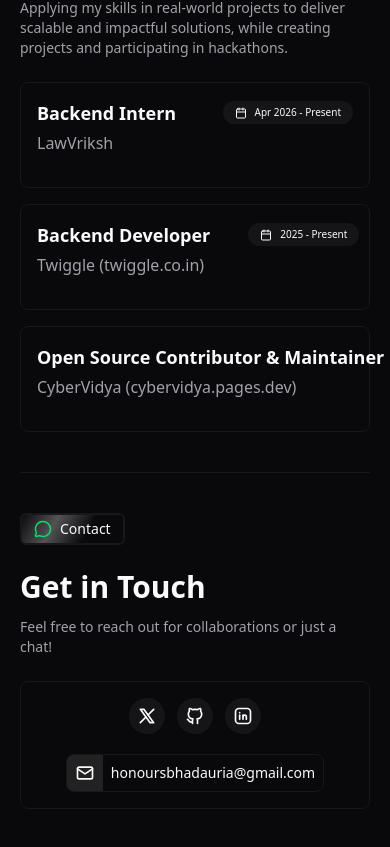
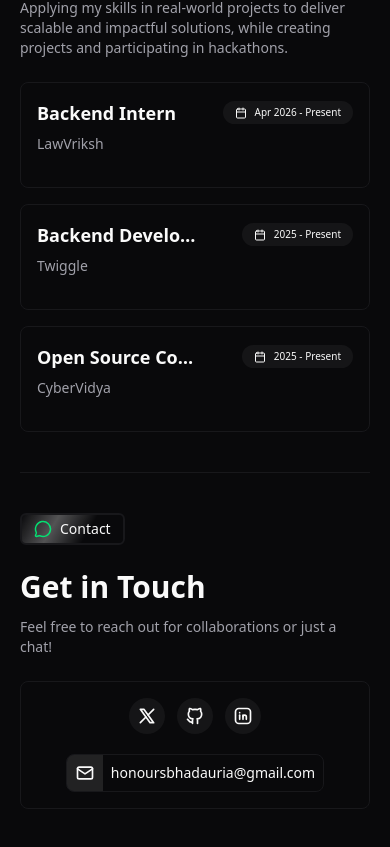
Before and after one commit to honoursbhaduria/port_home, a Next.js app: page / in a window 390 px wide. Shown: the part 3732-4579 px from the top of the page. Built offline with nearby package versions, Linux system fonts and the light colour scheme.

Commit message:
fix: resolve experience overflow and update company links

```diff
--- a/src/components/ExperienceCard.tsx
+++ b/src/components/ExperienceCard.tsx
@@ -1,9 +1,10 @@
 "use client";
-import { Calendar, ChevronRight } from "lucide-react";
+import { Calendar, ChevronRight, ExternalLink } from "lucide-react";
 import React from "react";
 import SkillsBadge from "./SkillsBadge";
 import { ExperienceType } from "@/types";
 import { motion, AnimatePresence } from "framer-motion";
+import Link from "next/link";
 
 export default function ExperienceCard({
   experience,
@@ -17,19 +18,19 @@
       className="p-4 border border-zinc-900 rounded-md cursor-pointer group hover:border-zinc-800 transition duration-300"
       onClick={() => setExpanded((cur) => !cur)}
     >
-      <div className="flex items-center justify-between gap-4  ">
-        <div className="flex items-center gap-1 text-nowrap">
-          <h4 className="text-lg font-semibold">{experience.title}</h4>
+      <div className="flex items-center justify-between gap-4">
+        <div className="flex items-center gap-1 min-w-0">
+          <h4 className="text-lg font-semibold truncate">{experience.title}</h4>
           <ChevronRight
             size={18}
             strokeWidth={3}
-            className={`opacity-0 group-hover:opacity-90 transition duration-300 ${
+            className={`flex-shrink-0 opacity-0 group-hover:opacity-90 transition duration-300 ${
               expanded ? "rotate-90" : ""
             }`}
           />
         </div>
 
-        <div className="px-3 py-1 rounded-full bg-white/5 text-[10px] md:text-xs font-medium flex items-center gap-2 text-nowrap">
+        <div className="flex-shrink-0 px-3 py-1 rounded-full bg-white/5 text-[10px] md:text-xs font-medium flex items-center gap-2 text-nowrap">
           <Calendar className="size-3 md:size-3.5" />
           <p>{experience.duration}</p>
         </div>
@@ -37,7 +38,19 @@
 
       <div className="mt-1">
         {experience.company && (
-          <p className={` text-secondaryText `}>{experience.company}</p>
+          experience.companyLink ? (
+            <Link
+              href={experience.companyLink}
+              target="_blank"
+              onClick={(e) => e.stopPropagation()}
+              className="inline-flex items-center gap-1 text-secondaryText text-sm hover:text-white transition group/link overflow-hidden max-w-full"
+            >
+              <span className="truncate">{experience.company}</span>
+              <ExternalLink size={12} className="flex-shrink-0 opacity-0 group-hover/link:opacity-100 transition" />
+            </Link>
+          ) : (
+            <p className="text-secondaryText text-sm break-words line-clamp-1">{experience.company}</p>
+          )
         )}
       </div>
 
--- a/src/sections/ExperienceSection.tsx
+++ b/src/sections/ExperienceSection.tsx
@@ -10,6 +10,7 @@
   {
     title: "Backend Intern",
     company: "LawVriksh",
+    companyLink: "https://www.lawvriksh.com/",
     duration: "Apr 2026 - Present",
     description:
       "Developing production-ready backend services for a legal knowledge platform. Focusing on building scalable APIs and managing legal data efficiently using FastAPI.",
@@ -17,7 +18,8 @@
   },
   {
     title: "Backend Developer",
-    company: "Twiggle (twiggle.co.in)",
+    company: "Twiggle",
+    companyLink: "https://www.twiggle.co.in/",
     duration: "2025 - Present",
     description:
       "Engineered production backend services using Django; architected REST APIs at scale for frontend and third-party integrations. Drove reliability improvements in collaboration with the core product team.",
@@ -25,7 +27,8 @@
   },
   {
     title: "Open Source Contributor & Maintainer",
-    company: "CyberVidya (cybervidya.pages.dev)",
+    company: "CyberVidya",
+    companyLink: "https://cybervidya.pages.dev/",
     duration: "2025 - Present",
     description:
       "Co-maintain cybersecurity education platform with 2000+ daily active users; ship features and resolve bugs with 2 maintainers.",
--- a/src/types.ts
+++ b/src/types.ts
@@ -49,6 +49,7 @@
 export type ExperienceType = {
   title: string;
   company?: string;
+  companyLink?: string;
   duration: string;
   description: string;
   technologies: string[];
```
